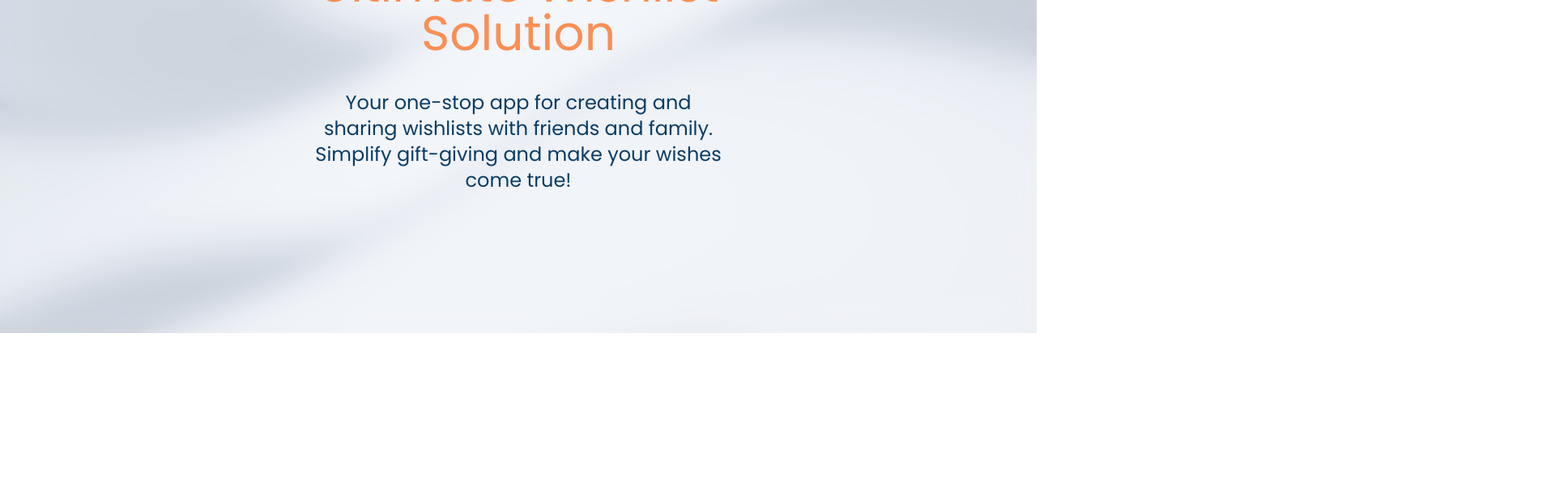
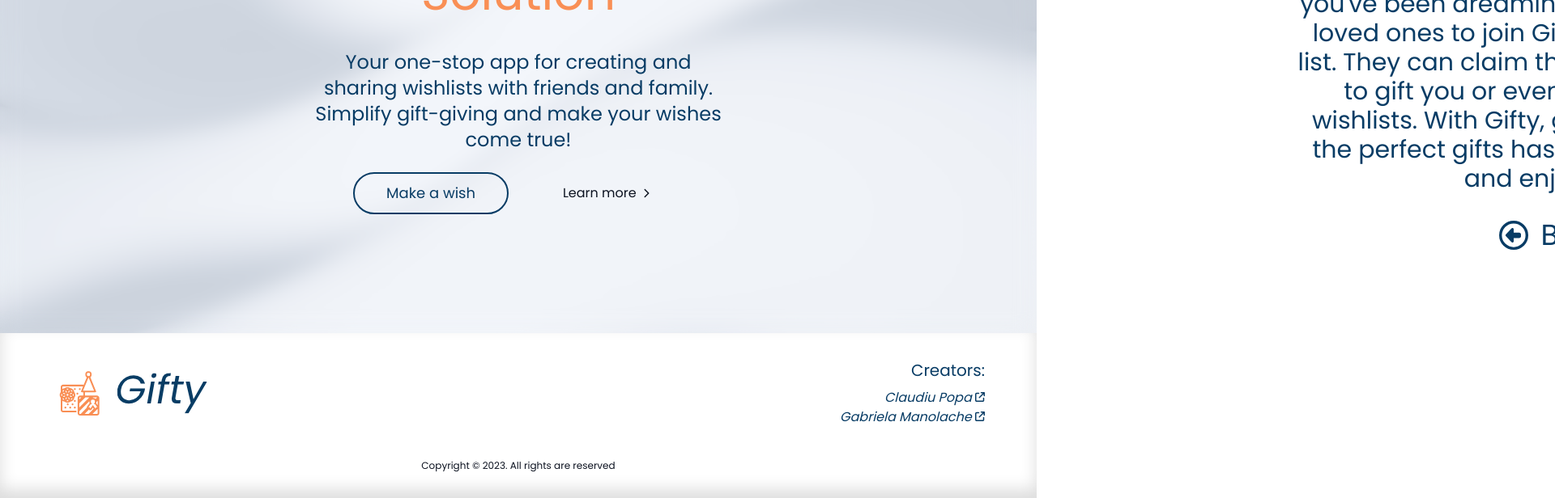
Before and after one commit to manolache1gabriela/Gifty, a React (Vite) app: page / in a window 1280 px wide. Shown: the part 407-1023 px from the top of the page at 81% size, 1920 px wide, since content can reach past the window. Before the commit the page ends 819 px from the top, so only its background shows below. Built offline with nearby package versions, Linux system fonts and the light colour scheme.

Commit message:
hero section

```diff
--- a/index.html
+++ b/index.html
@@ -2,12 +2,22 @@
 <html lang="en">
 	<head>
 		<meta charset="UTF-8" />
-    <link rel="icon" type="image/svg+xml" href="/src/assets/favicon.svg" />
-    <meta name="viewport" content="width=device-width, initial-scale=1.0" />
+		<link
+			rel="icon"
+			type="image/svg+xml"
+			href="/src/assets/favicon.svg"
+		/>
+		<meta
+			name="viewport"
+			content="width=device-width, initial-scale=1.0"
+		/>
 		<title>Gifty</title>
 	</head>
-  <body>
+	<body class="overflow-x-hidden">
 		<div id="root"></div>
-    <script type="module" src="/src/main.tsx"></script>
+		<script
+			type="module"
+			src="/src/main.tsx"
+		></script>
 	</body>
 </html>
--- a/src/components/App.tsx
+++ b/src/components/App.tsx
@@ -1,7 +1,9 @@
 import { useState } from 'react';
-import Home from './Home';
+import Hero from './Hero';
 import Menu from './Menu';
 import Navbar from './Navbar';
+import Footer from './Footer';
+import More from './More';
 
 function App() {
 	const [showMenu, setShowMenu] = useState(false);
@@ -11,9 +13,27 @@ function App() {
 	}
 
 	const [signedIn, setSignedIn] = useState(false);
-
 	function toggleSigned() {
 		setSignedIn(!signedIn);
+	}
+
+	function toggleAnimation() {
+		requestAnimationFrame(() => {
+			const hero = document.querySelector('#hero');
+			const more = document.querySelector('#more');
+
+			hero?.classList.toggle('animate-slide_out');
+			more?.classList.toggle('animate-slide_in');
+		});
+	}
+	function toggleSecondAnimation() {
+		requestAnimationFrame(() => {
+			const hero = document.querySelector('#hero');
+			const more = document.querySelector('#more');
+
+			hero?.classList.toggle('animate-slide_back_in');
+			more?.classList.toggle('animate-slide_back_out');
+		});
 	}
 
 	return (
@@ -30,7 +50,11 @@ function App() {
 					toggleSigned={toggleSigned}
 				/>
 			)}
-			<Home />
+			<div className='w-full relative h-[84vh] xl:h-[88.4vh] bg-[url("./assets/splash.jpg")] bg-cover flex'>
+				<Hero toggleAnimation={toggleAnimation} />
+				<More toggleSecondAnimation={toggleSecondAnimation} />
+			</div>
+			<Footer />
 		</>
 	);
 }
--- /dev/null
+++ b/src/components/Footer.tsx
@@ -0,0 +1,47 @@
+import { faArrowUpRightFromSquare } from '@fortawesome/free-solid-svg-icons';
+import Logo from '../assets/logo.svg';
+import { FontAwesomeIcon } from '@fortawesome/react-fontawesome';
+
+export default function Footer() {
+	return (
+		<div className='py-8 w-full shadow-[inset_0px_-10px_20px_0px_#00000024] flex flex-col gap-10 items-center justify-center font-poppins'>
+			<div className='w-[90%] flex flex-col md:flex-row gap-4 items-center justify-between'>
+				<img
+					className='w-2/3 md:w-48'
+					src={Logo}
+					alt='gifty logo'
+				/>
+				<div className='flex flex-col items-center md:items-end text-primary'>
+					<p className='text-xl mb-2'>Creators:</p>
+					<a
+						href='https://www.claudiupopa.ro'
+						target='_blank'
+						rel='noopener noreferrer'
+						className='hover:text-secondary italic'
+					>
+						Claudiu Popa{' '}
+						<FontAwesomeIcon
+							size='xs'
+							icon={faArrowUpRightFromSquare}
+						/>
+					</a>
+					<a
+						href='https://gabriela-manolache.netlify.app'
+						target='_blank'
+						rel='noopener noreferrer'
+						className='hover:text-secondary italic'
+					>
+						Gabriela Manolache{' '}
+						<FontAwesomeIcon
+							size='xs'
+							icon={faArrowUpRightFromSquare}
+						/>
+					</a>
+				</div>
+			</div>
+			<p className='text-xs text-tertiary'>
+				Copyright © 2023. All rights are reserved
+			</p>
+		</div>
+	);
+}
--- /dev/null
+++ b/src/components/Hero.tsx
@@ -0,0 +1,44 @@
+import { faChevronRight } from '@fortawesome/free-solid-svg-icons';
+import { FontAwesomeIcon } from '@fortawesome/react-fontawesome';
+
+interface HomeProps {
+	toggleAnimation: () => void;
+}
+
+export default function Hero({ toggleAnimation }: HomeProps) {
+	return (
+		<div
+			className='w-full h-full absolute top-0 left-0 backdrop-blur-md flex flex-col items-center justify-center py-24 font-poppins'
+			id='hero'
+		>
+			<div className='w-[90%] md:w-2/3 lg:w-1/2 flex flex-col items-center gap-8 md:gap-10 text-center'>
+				<h1 className='text-4xl md:text-5xl xl:text-6xl text-secondary'>
+					Discover{' '}
+					<span className='text-primary font-semibold text-5xl md:text-6xl xl:text-7xl'>
+						Gifty
+					</span>
+					: Your Ultimate Wishlist Solution
+				</h1>
+				<h3 className='lg:w-[80%] text-lg md:text-xl xl:text-2xl text-primary'>
+					Your one-stop app for creating and sharing wishlists with friends and
+					family. Simplify gift-giving and make your wishes come true!
+				</h3>
+			</div>
+			<div className='w-[90%] py-4 md:py-6 md:w-2/3 lg:w-1/2 flex flex-col md:flex-row justify-center items-center gap-6'>
+				<button className='p-6 w-48 flex items-center justify-center h-12 hover:bg-primary hover:text-white rounded-full border-2 text-lg border-primary text-primary'>
+					Make a wish
+				</button>
+				<button
+					onClick={toggleAnimation}
+					className='w-48 flex items-center justify-center gap-2 text-tertiary hover:text-secondary'
+				>
+					Learn more
+					<FontAwesomeIcon
+						size='xs'
+						icon={faChevronRight}
+					/>
+				</button>
+			</div>
+		</div>
+	);
+}
--- a/src/components/Home.tsx
+++ /dev/null
@@ -1,21 +0,0 @@
-export default function Home() {
-	return (
-		<div className='w-full h-[84vh] xl:h-[88.4vh] bg-[url("./assets/splash.jpg")] bg-cover'>
-			<div className='w-full h-full backdrop-blur-lg flex items-center justify-center py-24 font-poppins'>
-				<div className='w-[90%] md:w-2/3 lg:w-1/2 flex flex-col items-center gap-8 md:gap-10 text-center'>
-					<h1 className='text-4xl md:text-5xl xl:text-6xl text-secondary'>
-						Discover{' '}
-						<span className='text-primary font-semibold text-5xl md:text-6xl xl:text-7xl'>
-							Gifty
-						</span>
-						: Your Ultimate Wishlist Solution
-					</h1>
-					<h3 className='lg:w-[80%] text-lg md:text-xl xl:text-2xl text-primary'>
-						Your one-stop app for creating and sharing wishlists with friends
-						and family. Simplify gift-giving and make your wishes come true!
-					</h3>
-				</div>
-			</div>
-		</div>
-	);
-}
--- /dev/null
+++ b/src/components/More.tsx
@@ -0,0 +1,33 @@
+import { faCircleLeft } from '@fortawesome/free-regular-svg-icons/faCircleLeft';
+import { FontAwesomeIcon } from '@fortawesome/react-fontawesome';
+
+interface MoreProps {
+	toggleSecondAnimation: () => void;
+}
+
+export default function More({ toggleSecondAnimation }: MoreProps) {
+	return (
+		<div
+			className='w-full h-full absolute top-0 left-full backdrop-blur-lg flex flex-col gap-4 xl:gap-8 items-center justify-center py-24 font-poppins'
+			id='more'
+		>
+			<div className='w-[90%] md:w-2/3 xl:w-1/2 text-center text-primary text-lg lg:text-xl xl:text-3xl'>
+				<p>
+					Gifty is the ultimate wishlist app that takes the guesswork out of
+					gift-giving and makes sharing your wishes with friends and family a
+					breeze. Create your personalized wishlist with all the presents you've
+					been dreaming of. Then, invite your loved ones to join Gifty and
+					explore your list. They can claim the presents they'd like to gift you
+					or even create their own wishlists. With Gifty, giving and receiving
+					the perfect gifts has never been so easy and enjoyable!
+				</p>
+			</div>
+			<button
+				onClick={toggleSecondAnimation}
+				className='text-2xl xl:text-4xl text-primary hover:text-secondary flex justify-center gap-4 items-center'
+			>
+				<FontAwesomeIcon icon={faCircleLeft} /> Back
+			</button>
+		</div>
+	);
+}
--- a/src/components/Navbar.tsx
+++ b/src/components/Navbar.tsx
@@ -1,6 +1,7 @@
 import Logo from '../assets/logo.svg';
 import { FontAwesomeIcon } from '@fortawesome/react-fontawesome';
 import { faBars, faCircleXmark } from '@fortawesome/free-solid-svg-icons';
+import { faUser } from '@fortawesome/free-regular-svg-icons';
 
 interface NavbarProps {
 	showMenu: boolean;
@@ -41,8 +42,8 @@ export default function Navbar({
 								>
 									Logout
 								</button>
-								<button className='p-6 flex items-center justify-center h-12 hover:bg-primary hover:text-white rounded-full border-2 text-lg border-primary text-primary'>
-									Your Account
+								<button className='p-6 flex items-center justify-center h-12 gap-2 hover:bg-primary hover:text-white rounded-full border-2 text-lg border-primary text-primary'>
+									Your Account <FontAwesomeIcon icon={faUser} />
 								</button>
 							</div>
 						)}
--- a/tailwind.config.js
+++ b/tailwind.config.js
@@ -12,6 +12,46 @@ export default {
 				tertiary: '#0d1321',
 				quaternary: '#ffb703',
 			},
+			keyframes: {
+				slide_out: {
+					'0%': {
+						left: '0',
+					},
+					'100%': {
+						left: '-100%',
+					},
+				},
+				slide_back_out: {
+					'0%': {
+						left: '100%',
+					},
+					'100%': {
+						left: '0',
+					},
+				},
+				slide_in: {
+					'0%': {
+						left: '100%',
+					},
+					'100%': {
+						left: '0',
+					},
+				},
+				slide_back_in: {
+					'0%': {
+						left: '-100%',
+					},
+					'100%': {
+						left: '0',
+					},
+				},
+			},
+			animation: {
+				slide_out: 'slide_out 1s ease-in-out 1 forwards',
+				slide_back_out: 'slide_back_out 1s ease-in-out 1 forwards',
+				slide_in: 'slide_in 1s ease-in-out 1 forwards',
+				slide_back_in: 'slide_back_in 1s ease-in-out 1 forwards',
+			},
 		},
 	},
 	plugins: [],
```
Lines whose indentation alone changed are shown as unchanged.
